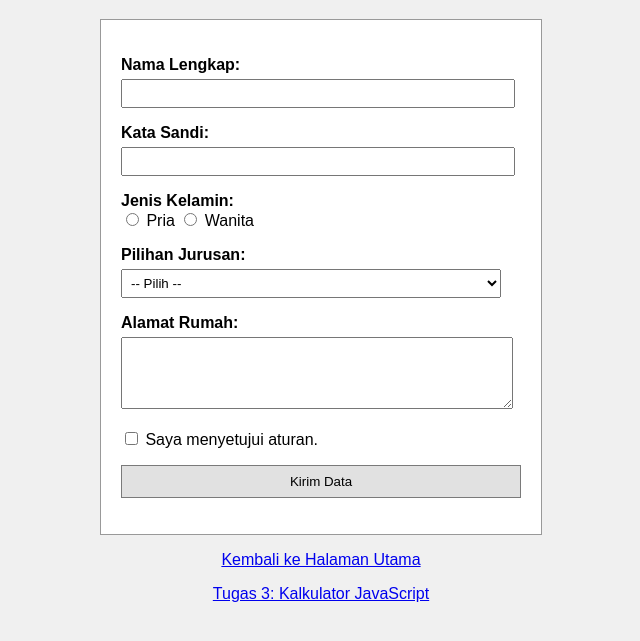
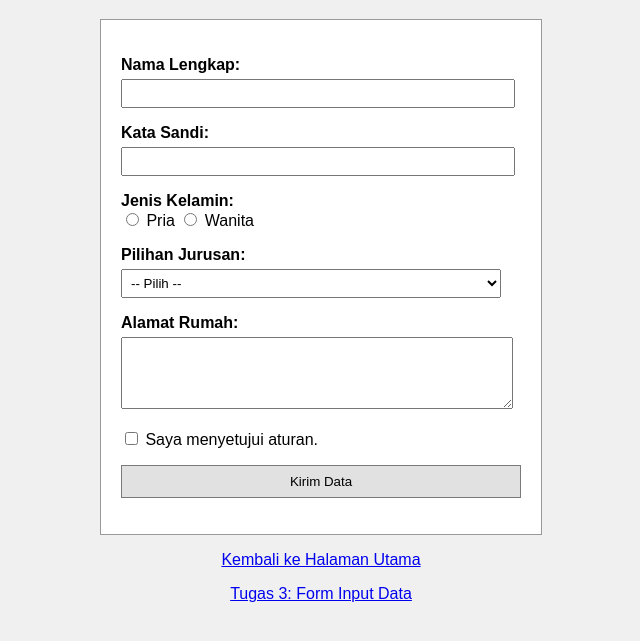
Before and after one commit to MOONOLIFE/Tugas-Pemrograman-Web, a plain HTML site: page tugas2.html in a window 1280 px wide. Shown: the part 61-702 px from the top of the page, without its empty margins (319-959 px from the left). Drawn offline with Linux system fonts and the light colour scheme.

Commit message:
Fix footer links and update Tugas 3 description
Updated links in the footer and corrected text for Tugas 3.

```diff
--- a/tugas2.html
+++ b/tugas2.html
@@ -62,7 +62,7 @@
     </div>
     <p class="balik"><a href="index.html">Kembali ke  Halaman Utama</data></a></p>
      <p class="balik">
-        <a href="tugas3.html">Tugas 3: Kalkulator JavaScript</data></a>
+        <a href="tugas3.html">Tugas 3: Form Input Data</data></a>
     </p>
 </body>
 </html>
```
